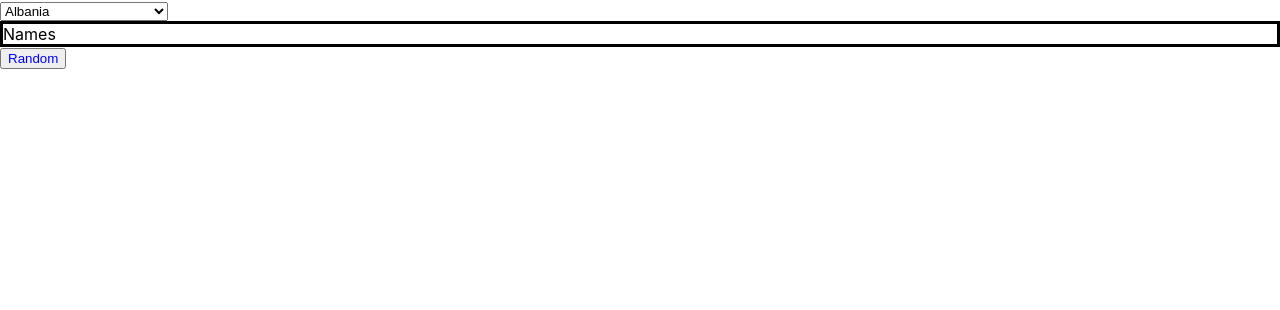
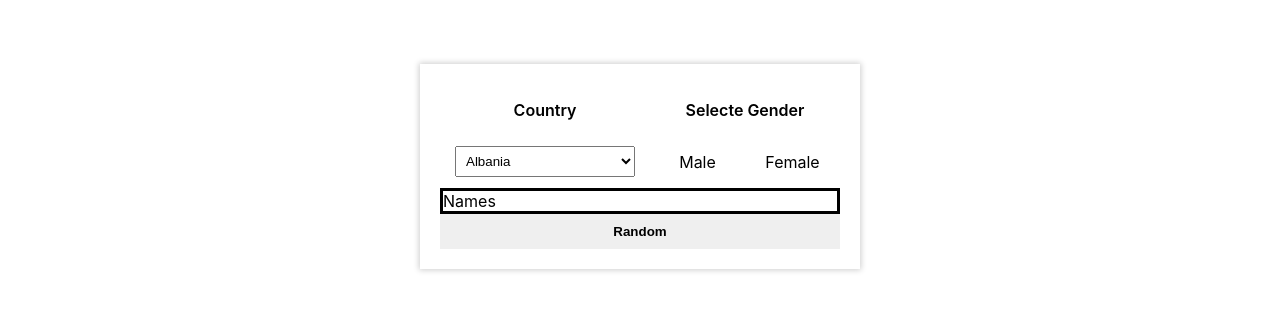
Before and after one commit to dorian-morones/randomNames, a React (Create React App) app: page / in a window 1280 px wide. Shown: the top 310 px of the page. Built offline with nearby package versions, Linux system fonts and the light colour scheme.

Commit message:
button and filter layout updates

```diff
--- a/package.json
+++ b/package.json
@@ -8,7 +8,6 @@
     "@testing-library/user-event": "^7.1.2",
     "@types/jest": "^24.0.0",
     "@types/node": "^12.0.0",
-    "@types/react": "^16.9.0",
     "@types/react-dom": "^16.9.0",
     "react": "^16.13.1",
     "react-dom": "^16.13.1",
@@ -36,5 +35,9 @@
       "last 1 firefox version",
       "last 1 safari version"
     ]
+  },
+  "devDependencies": {
+    "@types/react": "^16.9.35",
+    "@types/styled-components": "^5.1.0"
   }
 }
--- a/src/App.tsx
+++ b/src/App.tsx
@@ -1,15 +1,26 @@
 import React from 'react';
-import Filters from './components/Filters';
+import Header from './components/Header';
 import Button from './components/Button';
 import Display from './components/Display';
+import styled from 'styled-components/macro';
+
+export const Container = styled.div`
+  width: 400px;
+  margin: auto;
+  padding: 20px;
+  margin-top: 5%;
+  -webkit-box-shadow: 0px 0px 6px 1px rgba(0,0,0,0.2);
+  -moz-box-shadow: 0px 0px 6px 1px rgba(0,0,0,0.2);
+  box-shadow: 0px 0px 6px 1px rgba(0,0,0,0.2);
+`;
 
 function App() {
   return (
-    <div>
-      <Filters />
+    <Container>
+      <Header />
       <Display />
       <Button />
-    </div>
+    </Container>
   );
 }
 
--- a/src/components/Button/styles/index.js
+++ b/src/components/Button/styles/index.js
@@ -1,6 +1,9 @@
 import styled from 'styled-components/macro';
 
 export const Btn = styled.button`
-  color: blue;
+  width: 100%;
+  border: 0px;
+  padding: 10px;
+  font-weight: 600;
   /* margin-bottom: ${(props) => props.theme.margin ? props.theme.margin : '0px'}; */
 `;
--- /dev/null
+++ b/src/components/CountriesFilter/index.tsx
@@ -0,0 +1,32 @@
+/* eslint-disable @typescript-eslint/no-unused-expressions */
+/* eslint-disable array-callback-return */
+import React, { FunctionComponent } from "react";
+import { getCountries } from "../../utils/getCountries";
+import { Container, Row, Title, Selecter } from "./styles";
+
+interface FiltersProps {}
+
+const CountryFilters: FunctionComponent<FiltersProps> = (props: any) => {
+  const Countries = getCountries();
+
+  return (
+    <Container>
+      <Row>
+        <Title>Country</Title>
+      </Row>
+      <Row>
+        <Selecter>
+          {Countries.map((item: any, index: number) => {
+            return (
+              <option key={index} value={item}>
+                {item}
+              </option>
+            );
+          })}
+        </Selecter>
+      </Row>
+    </Container>
+  );
+};
+
+export default CountryFilters;
--- /dev/null
+++ b/src/components/CountriesFilter/styles/index.js
@@ -0,0 +1,24 @@
+import styled from 'styled-components/macro';
+
+export const Container = styled.div`
+  display: flex;
+  flex-direction: column;
+  width: 100%;
+`;
+
+export const Row = styled.div`
+  display: flex;
+  flex-direction: row;
+`;
+
+
+export const Title = styled.p`
+  text-align: center;
+  width: 100%;
+  font-weight: 600;
+`;
+
+export const Selecter = styled.select`
+  margin: 10px 15px;
+  padding: 6px;
+`;
--- a/src/components/Filters/index.tsx
+++ /dev/null
@@ -1,22 +0,0 @@
-/* eslint-disable @typescript-eslint/no-unused-expressions */
-/* eslint-disable array-callback-return */
-import React, { FunctionComponent } from "react";
-import { getCountries } from "../../utils/getCountries";
-
-interface FiltersProps {}
-
-const Filters: FunctionComponent<FiltersProps> = (props: any) => {
-  const Countries = getCountries();
-
-  return (
-    <>
-      <select>
-        {Countries.map((item: any, index:number) => {
-          return <option key={index} value={item}>{item}</option>
-        })}
-      </select>
-    </>
-  );
-};
-
-export default Filters;
--- /dev/null
+++ b/src/components/GenderFilter/index.tsx
@@ -0,0 +1,26 @@
+
+import React, { FunctionComponent } from "react";
+import {
+  Container,
+  Row,
+  Title,
+  Item
+} from "./styles";
+
+interface GenderProps {}
+
+const GenderFilter: FunctionComponent<GenderProps> = (props: any) => {
+  return (
+    <Container>
+      <Row>
+        <Title>Selecte Gender</Title>
+      </Row>
+      <Row>
+        <Item>Male</Item>
+        <Item>Female</Item>
+      </Row>
+    </Container>
+  );
+};
+
+export default GenderFilter;
--- /dev/null
+++ b/src/components/GenderFilter/styles/index.js
@@ -0,0 +1,26 @@
+import styled from 'styled-components/macro';
+
+export const Container = styled.div`
+  display: flex;
+  flex-direction: column;
+  width: 100%;
+`;
+
+export const Row = styled.div`
+  display: flex;
+  flex-direction: row;
+`;
+
+export const Title = styled.p`
+  text-align: center;
+  width: 100%;
+  font-weight: 600;
+`;
+
+export const Item = styled.p`
+  text-align: center;
+  flex: 50%;
+  &:hover{
+    background-color: aqua;
+  }
+`;
--- /dev/null
+++ b/src/components/Header/index.tsx
@@ -0,0 +1,17 @@
+import React, { FunctionComponent } from "react";
+import CountryFilters from "../CountriesFilter";
+import GenderFilter from "../GenderFilter";
+import { Container, Col } from "./styles";
+
+interface HeaderProps {}
+
+const Header: FunctionComponent<HeaderProps> = (props: any) => {
+  return (
+    <Container>
+      <Col><CountryFilters /></Col>
+      <Col><GenderFilter /></Col>
+    </Container>
+  );
+};
+
+export default Header;
--- /dev/null
+++ b/src/components/Header/styles/index.js
@@ -0,0 +1,11 @@
+import styled from 'styled-components/macro';
+
+export const Container = styled.div`
+  display: flex;
+  flex-direction: row;
+`;
+
+export const Col = styled.div`
+  display: flex;
+  flex: 50%;
+`;
```
Also changed, not shown: 2 other files (tests, documents, lock files or other folders).
